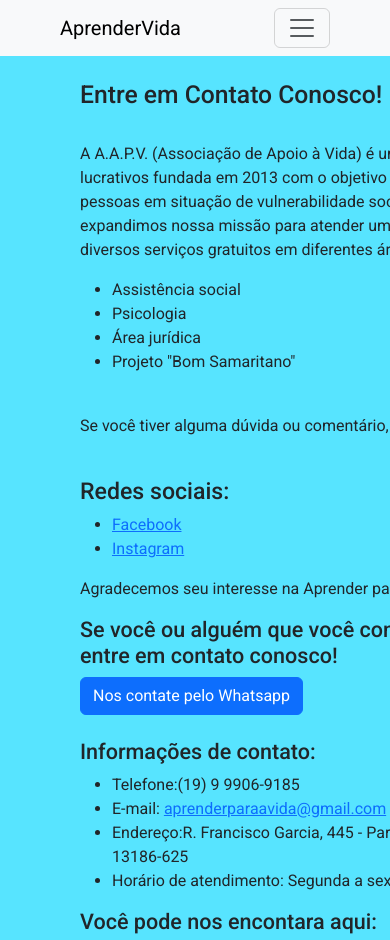
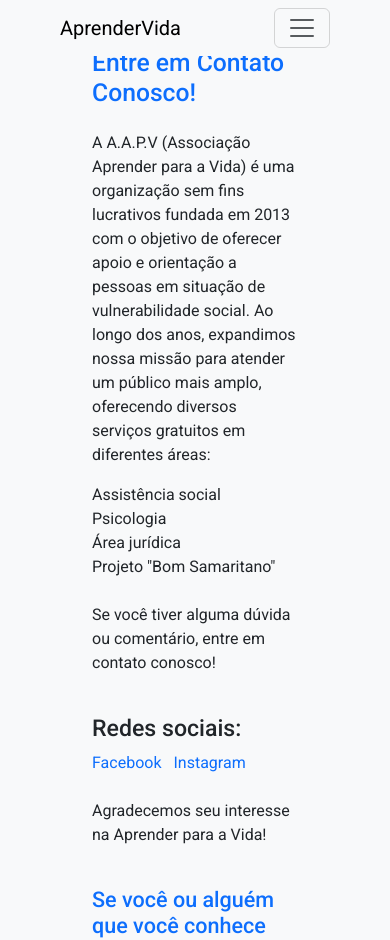
Before and after one commit to LeonardoBrum0907/aprender-para-a-vida, a Django app: page /contato in a window 390 px wide; the page is wider, and only the part inside the window is pictured. Shown: the top 940 px of that part. Run offline with Django 5.2, Linux system fonts and the light colour scheme; some libraries are stand-ins or nearby versions; grey boxes are pictures that could not be loaded.

Commit message:
Melhorando Pagina de contatos e arrumando informaçoes
Arrumando estilização e organização de dados, adicionando cores e outras

```diff
--- a/src/templates/aprender_para_vida/contato.html
+++ b/src/templates/aprender_para_vida/contato.html
@@ -2,49 +2,49 @@
 {% load static %}
 
 {% block template %}
-  <section class="screen bg-blue-1 d-flex align-items-center">
+  <section class="screen bg-light d-flex align-items-center py-5" style="min-height: 100vh;">
+    <div class="container">
+      <div class="row justify-content-center">
+        <div class="col-lg-10">
           <div class="row">
-      <div class="col-sm-6 d-flex flex-column justify-content-center">
-        <h2>Entre em Contato Conosco!</h2>
-        <br>
-        <p>A A.A.P.V. (Associação de Apoio à Vida) é uma organização sem fins lucrativos fundada em 2013 com o objetivo de oferecer apoio e orientação a pessoas em situação de vulnerabilidade social. Ao longo dos anos, expandimos nossa missão para atender um público mais amplo, oferecendo diversos serviços gratuitos em diferentes áreas:</p>
-        <ul>
-          <li>Assistência social</li>
-          <li>Psicologia</li>
-          <li>Área jurídica</li>
-          <li>Projeto "Bom Samaritano"</li>
+            <div class="col-lg-6 d-flex flex-column justify-content-center mb-4 mb-lg-0 pr-lg-5">
+              <h2 class="text-primary">Entre em Contato Conosco!</h2>
+              <p class="mt-3">A A.A.P.V (Associação Aprender para a Vida) é uma organização sem fins lucrativos fundada em 2013 com o objetivo de oferecer apoio e orientação a pessoas em situação de vulnerabilidade social. Ao longo dos anos, expandimos nossa missão para atender um público mais amplo, oferecendo diversos serviços gratuitos em diferentes áreas:</p>
+              <ul class="list-unstyled mb-4">
+                <li><i class="bi bi-check-circle-fill text-success"></i> Assistência social</li>
+                <li><i class="bi bi-check-circle-fill text-success"></i> Psicologia</li>
+                <li><i class="bi bi-check-circle-fill text-success"></i> Área jurídica</li>
+                <li><i class="bi bi-check-circle-fill text-success"></i> Projeto "Bom Samaritano"</li>
               </ul>
-        <br>
               <p>Se você tiver alguma dúvida ou comentário, entre em contato conosco!</p>
-        <br>
-        <h3>Redes sociais:</h3>
-        <ul>
-          <li>
-            <a href="https://www.facebook.com/share/Cf8YeBGeskH7iguL/?mibextid=qi2Omg">Facebook</a>
+              <h3 class="mt-4">Redes sociais:</h3>
+              <ul class="list-inline mb-4">
+                <li class="list-inline-item">
+                  <a href="https://www.facebook.com/share/Cf8YeBGeskH7iguL/?mibextid=qi2Omg" class="text-decoration-none"><i class="bi bi-facebook text-primary"></i> Facebook</a>
                 </li>
-          <li>
-            <a href="https://www.instagram.com/aprenderparaavida?igsh=MXZyMnV3MzBubmxueA==">Instagram</a>
+                <li class="list-inline-item">
+                  <a href="https://www.instagram.com/aprenderparaavida?igsh=MXZyMnV3MzBubmxueA==" class="text-decoration-none"><i class="bi bi-instagram text-danger"></i> Instagram</a>
                 </li>
               </ul>
               <p>Agradecemos seu interesse na Aprender para a Vida!</p>
             </div>
-      <div class="col-sm-6 d-flex flex-column justify-content-center">
-        <h4>Se você ou alguém que você conhece precisa de ajuda entre em contato conosco!</h4>
-        <a href="https://wa.me/551999069185"><button class="btn btn-primary bg-green">Nos contate pelo Whatsapp</button></a>
-        <br>
-        <h4>Informações de contato:</h4>
-        <ul>
-          <li>
-            Telefone:(19) 9 9906-9185</a>
-          </li>
-          <li>
-            E-mail: <a href="mailto:aprenderparaavida@gmail.com">aprenderparaavida@gmail.com</a>
-          </li>
-          <li>Endereço:R. Francisco Garcia, 445 - Parque Sao Miguel, Hortolândia - SP, 13186-625</li>
-          <li>Horário de atendimento: Segunda a sexta-feira, das 8h às 18h</li>
+            <div class="col-lg-6 d-flex flex-column justify-content-center pl-lg-5">
+              <h4 class="text-primary">Se você ou alguém que você conhece precisa de ajuda, entre em contato conosco!</h4>
+              <a href="https://wa.me/551999069185" class="btn btn-primary my-3"><i class="bi bi-whatsapp"></i> Nos contate pelo Whatsapp</a>
+              <h4 class="mt-3">Informações de contato:</h4>
+              <ul class="list-unstyled mb-4">
+                <li><i class="bi bi-telephone-fill"></i> Telefone: (19) 9 9906-9185</li>
+                <li><i class="bi bi-envelope-fill"></i> E-mail: <a href="mailto:aprenderparaavida@gmail.com">aprenderparaavida@gmail.com</a></li>
+                <li><i class="bi bi-geo-alt-fill"></i> Endereço: R. Francisco Garcia, 445 - Parque Sao Miguel, Hortolândia - SP, 13186-625</li>
+                <li><i class="bi bi-clock-fill"></i> Horário de atendimento: Segunda a sexta-feira, das 8h às 18h</li>
               </ul>
-        <h4>Você pode nos encontara aqui:</h4>
-        <iframe src="https://www.google.com/maps/embed?pb=!1m18!1m12!1m3!1d3676.0772788982295!2d-47.2174732!3d-22.873603499999998!2m3!1f0!2f0!3f0!3m2!1i1024!2i768!4f13.1!3m3!1m2!1s0x94c8bbfcf11b667f%3A0x8a6f875340a24fdf!2sR.%20Francisco%20Garcia%2C%20445%20-%20Parque%20Sao%20Miguel%2C%20Hortol%C3%A2ndia%20-%20SP%2C%2013186-625!5e0!3m2!1spt-BR!2sbr!4v1716131569851!5m2!1spt-BR!2sbr" width="550" height="300" style="border:0;" allowfullscreen="" loading="lazy" referrerpolicy="no-referrer-when-downgrade"></iframe>
+              <h4 class="mt-3">Você pode nos encontrar aqui:</h4>
+              <div class="embed-responsive embed-responsive-16by9">
+                <iframe class="embed-responsive-item" src="https://www.google.com/maps/embed?pb=!1m18!1m12!1m3!1d3676.0772788982295!2d-47.2174732!3d-22.873603499999998!2m3!1f0!2f0!3f0!3m2!1i1024!2i768!4f13.1!3m3!1m2!1s0x94c8bbfcf11b667f%3A0x8a6f875340a24fdf!2sR.%20Francisco%20Garcia%2C%20445%20-%20Parque%20Sao%20Miguel%2C%20Hortol%C3%A2ndia%20-%20SP%2C%2013186-625!5e0!3m2!1spt-BR!2sbr!4v1716131569851!5m2!1spt-BR!2sbr" width="100%" height="300" style="border:0;" allowfullscreen="" loading="lazy" referrerpolicy="no-referrer-when-downgrade"></iframe>
+              </div>
+            </div>
+          </div>
+        </div>
       </div>
     </div>
   </section>
```
Lines whose indentation alone changed are shown as unchanged.
